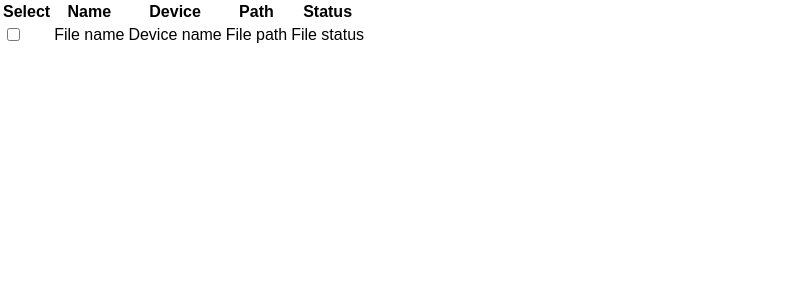
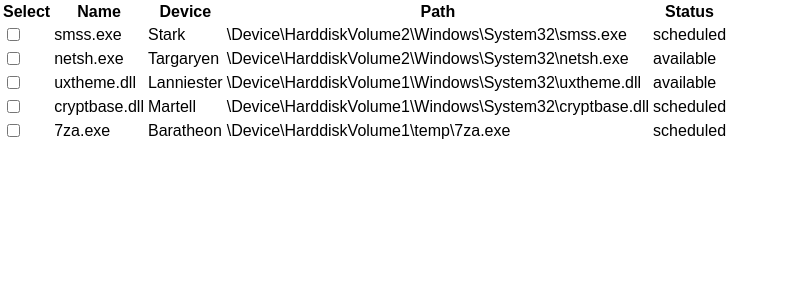
Before and after one commit to bemartinson926/file-table, a React (Create React App) app: page / in a window 1280 px wide. Shown: the top 300 px of the page, without its empty margins (0-785 px from the left). Built offline with nearby package versions, Linux system fonts and the light colour scheme; the HTML template or start-up script is replaced by a standard one.

Commit message:
Render file data

```diff
--- a/src/App.js
+++ b/src/App.js
@@ -3,9 +3,17 @@ import FileTable from './FileTable.js';
 
 class App extends Component {
   render() {
+    const data = [
+      {name: 'smss.exe', device: 'Stark', path: '\\Device\\HarddiskVolume2\\Windows\\System32\\smss.exe', status: 'scheduled'},
+      {name: 'netsh.exe', device: 'Targaryen', path: '\\Device\\HarddiskVolume2\\Windows\\System32\\netsh.exe', status: 'available'},
+      {name: 'uxtheme.dll', device: 'Lanniester', path: '\\Device\\HarddiskVolume1\\Windows\\System32\\uxtheme.dll', status: 'available'},
+      {name: 'cryptbase.dll', device: 'Martell', path: '\\Device\\HarddiskVolume1\\Windows\\System32\\cryptbase.dll', status: 'scheduled'},
+      {name: '7za.exe', device: 'Baratheon', path: '\\Device\\HarddiskVolume1\\temp\\7za.exe', status: 'scheduled'}
+    ];
+
     return (
       <div className="App">
-        <FileTable />
+        <FileTable fileData={data} />
       </div>
     );
   }
--- a/src/FileTable.js
+++ b/src/FileTable.js
@@ -1,7 +1,16 @@
 import React, { Component } from 'react';
 
 class FileTable extends Component {
+  state = {
+    files: this.props.fileData.map(file => {
+      file.selected = false;
+      return file;
+    })
+  }
+
   render() {
+    const { files:fileData } = this.state;
+
     return (
       <table>
         <thead>
@@ -14,15 +23,21 @@ class FileTable extends Component {
           </tr>
         </thead>
         <tbody>
-          <tr>
-            <td>
-              <input type="checkbox" />
-            </td>
-            <td>File name</td>
-            <td>Device name</td>
-            <td>File path</td>
-            <td>File status</td>
-          </tr>
+          {
+            fileData.map(file => {
+              return (
+                <tr key={file.name}>
+                  <td>
+                    <input type="checkbox" />
+                  </td>
+                  <td>{file.name}</td>
+                  <td>{file.device}</td>
+                  <td>{file.path}</td>
+                  <td>{file.status}</td>
+                </tr>
+              )
+            })
+          }
         </tbody>
       </table>
     );
```
